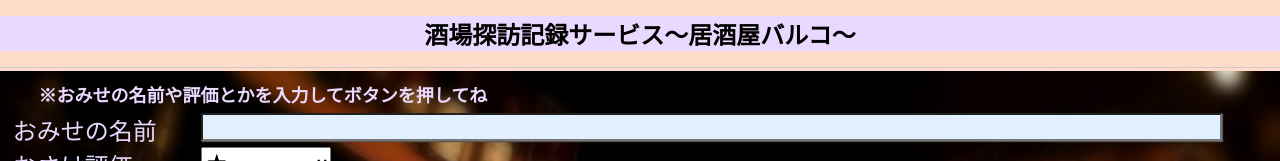
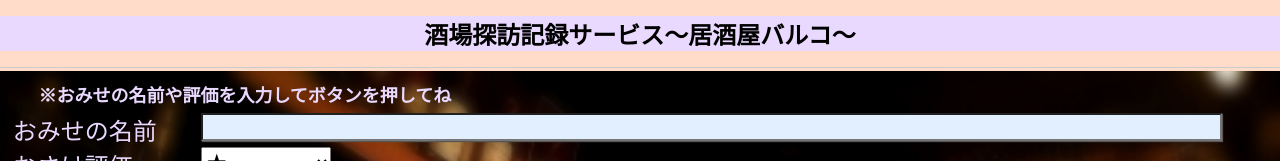
Before and after one commit to Kazunori-Yamawaki/html_yamawaki_49_localstorage, a plain HTML site: page kadai_localstrage/index.html in a window 1280 px wide. Shown: the top 161 px of the page. Drawn offline with Linux system fonts and the light colour scheme.

Commit message:
Update index.html

```diff
--- a/kadai_localstrage/index.html
+++ b/kadai_localstrage/index.html
@@ -16,7 +16,7 @@
 </header>
 
 <main>
-    <h2 class="form_d">※おみせの名前や評価とかを入力してボタンを押してね</h2>
+    <h2 class="form_d">※おみせの名前や評価を入力してボタンを押してね</h2>
 
 <!-- 入力フォーム -->
     <dl id="form">
```
